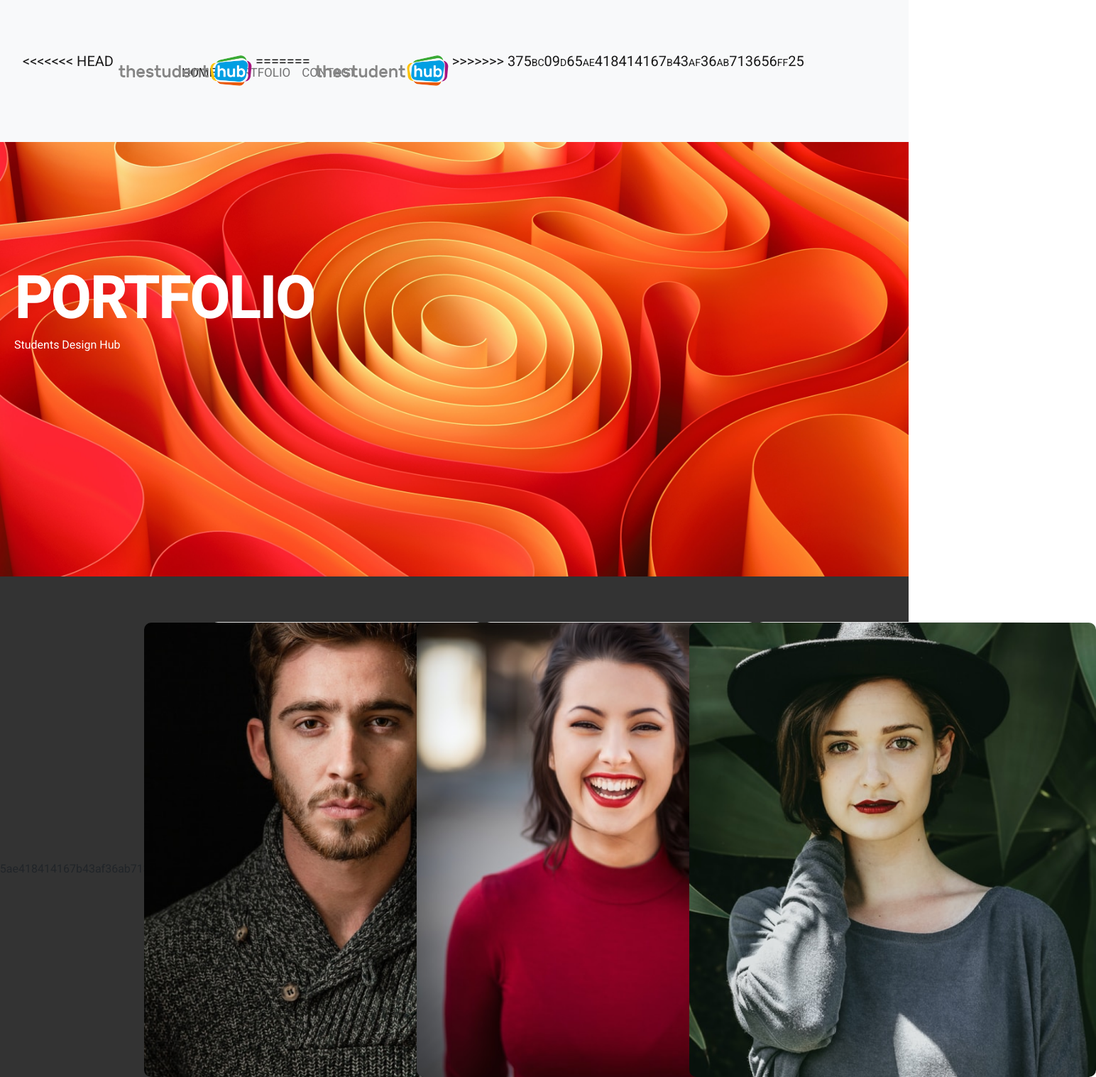
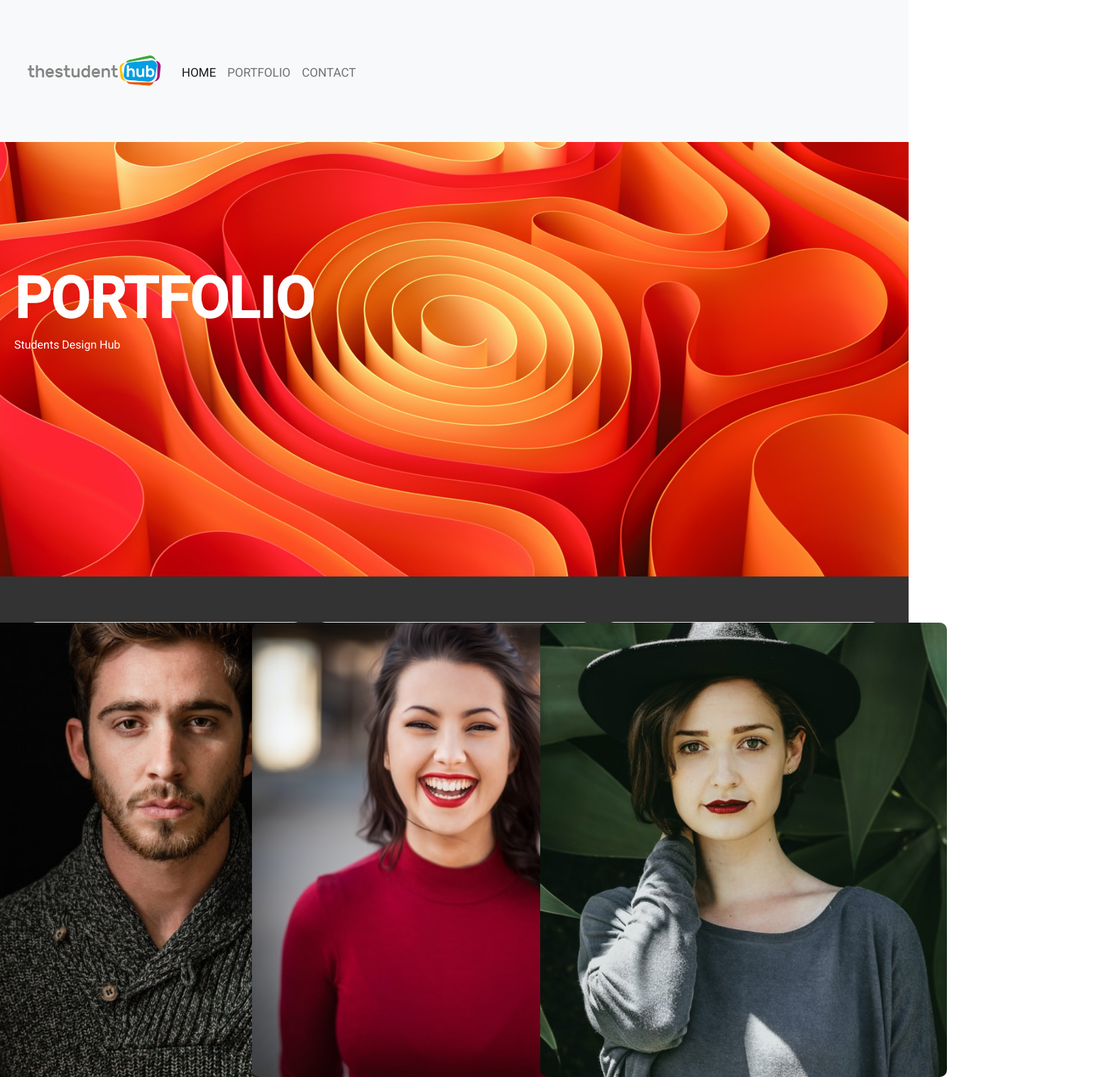
Before and after one commit to rubyfrancesgit/github-collab, a plain HTML site: page index.html in a window 1280 px wide. Shown: the top 1517 px of the page at 71% size, 1544 px wide, since content can reach past the window. Drawn offline with nearby package versions, Linux system fonts and the light colour scheme.

Commit message:
heading and card info

```diff
--- a/index.html
+++ b/index.html
@@ -14,11 +14,7 @@
  <nav class="navbar navbar-expand-lg navbar-light bg-light">
             <div class="container-fluid">
               <a class="navbar-brand" href="#">
-<<<<<<< HEAD
-                  <img src="./img/student-hub.png">
-=======
                   <img src="./img/cropped-The-Student-Hub-E-Learning-Academy-South-Africa-Logo.png">
->>>>>>> 375bc09d65ae418414167b43af36ab713656ff25
               </a>
               <button class="navbar-toggler" type="button" data-bs-toggle="collapse" data-bs-target="#navbarText" aria-controls="navbarText" aria-expanded="false" aria-label="Toggle navigation">
                 <span class="navbar-toggler-icon"></span>
@@ -50,11 +46,7 @@
         </div>
 
 <section class="student-title">
-<<<<<<< HEAD
     <h2>check the student work</h2>
-=======
-    <h2>Check Our Student Work</h2>
->>>>>>> 375bc09d65ae418414167b43af36ab713656ff25
     <div class="scene">
         <label class="card-wrap">
             <input type="checkbox" class="flipcard">
```
